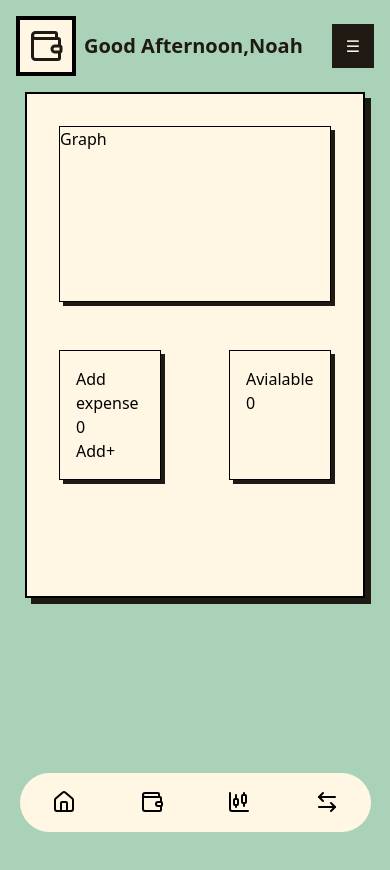
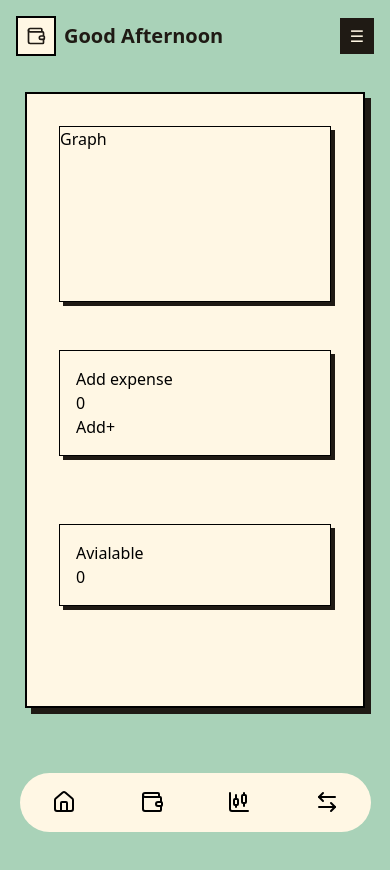
Before and after one commit to Saravanan-e-2003/FinApp, a React (Vite) app: page / in a window 390 px wide. Shown: the top 870 px of the page. Built offline with nearby package versions, Linux system fonts and the light colour scheme.

Commit message:
responsiveness

```diff
--- a/index.html
+++ b/index.html
@@ -6,7 +6,7 @@
     <meta name="viewport" content="width=device-width, initial-scale=1.0" />
     <title>Tracker</title>
   </head>
-  <body class="bg-[#a9d2b8]">
+  <body class="bg-[#a9d2b8] overflow-hidden">
     <div id="root"></div>
     <script type="module" src="/src/main.jsx"></script>
   </body>
--- a/src/Components/Header.jsx
+++ b/src/Components/Header.jsx
@@ -9,19 +9,19 @@ const getData = () => {
 
 const Header = () => {
   const [GreetingTxt, setGreetingTxt] = useState("Good Morning, user!");
-  const [userName, setUserName] = useState("Noah");
+  // const [userName, setUserName] = useState("Noah");
   const [isMobileMenuOpen, setIsMobileMenuOpen] = useState(false);
 
 
   useEffect(() => {
     if (getData() >= 12) {
-      setGreetingTxt(`Good Afternoon,${userName}`);
+      setGreetingTxt(`Good Afternoon`);
     } else if (getData() >= 16 && getData <= 2) {
-      setGreetingTxt(`Good Evening, ${userName}`);
+      setGreetingTxt(`Good Evening`);
     } else {
-      setGreetingTxt(`Good Morning, ${userName}`);
+      setGreetingTxt(`Good Morning`);
     }
-    setUserName("Noah");
+    // setUserName("Noah");
   }, []);
 
 
@@ -32,10 +32,10 @@ const Header = () => {
           <img
             src="/icon.svg"
             alt="Logo"
-            className="h-[60px] w-[60px] bg-[#fff7e4] p-2 border-4"
+            className=" h-[40px] w-[40px] md:h-[60px] md:w-[60px] bg-[#fff7e4] p-2 border-2 md:border-4"
           />
 
-          <h1 className="text-[#1f1a14] text-xl sm:text-xl md:text-[32px] ml-2 font-bold">{GreetingTxt}</h1>
+          <h1 className="text-[#1f1a14] text-xl md:text-[32px] ml-2 font-bold">{GreetingTxt}</h1>
         </div>
 
 
@@ -52,7 +52,7 @@ const Header = () => {
         <div className="md:hidden">
           <button
             onClick={() => setIsMobileMenuOpen(!isMobileMenuOpen)}
-            className="px-3 py-2 bg-[#1f1a14] text-[#fff7e4] border-[#1f1a14] border-2"
+            className="px-2 py-1 bg-[#1f1a14] text-[#fff7e4] border-[#1f1a14] border-2"
             aria-expanded={isMobileMenuOpen ? "true" : "false"}
           >
             <span className="sr-only">Open main menu</span>
--- a/src/Components/Overview.jsx
+++ b/src/Components/Overview.jsx
@@ -40,8 +40,8 @@ export default function Overview(){
             </ResponsiveContainer>
           </div>
 
-          <div className='flex gap-5'>
-            <div className='addExpenseBox border  m-6 w-1/2 p-4 shadow-[4px_4px_0_#1f1a14]'>
+          <div className='flex flex-col gap-5 md:flex-row'>
+            <div className='addExpenseBox border m-6  md:w-1/2 p-4 shadow-[4px_4px_0_#1f1a14]'>
               <h2 className='p-0 m-0'>Add expense</h2>
               <h2>{totalSpent}</h2>
               <button onClick={() =>{ SetIsModelOpen(!isModelOpen);}}>Add+</button>
@@ -53,7 +53,7 @@ export default function Overview(){
               }}
               saveTotalSpent={saveTotalSpent}
             />
-            <div className='availableAmountBox border p-4 m-6 w-1/2 shadow-[4px_4px_0_#1f1a14]'>
+            <div className='availableAmountBox  border m-6  md:w-1/2 p-4 shadow-[4px_4px_0_#1f1a14]'>
               <h2>Avialable</h2>
               <p>{TotalBalance}</p>
             </div>
--- a/src/Components/Page.jsx
+++ b/src/Components/Page.jsx
@@ -47,10 +47,9 @@ const Page = () => {
             <SideButton btnName="Transactions" isMobile={false} path="/Transactions" />
           </Link>
         </div>
-        <div className="contentBox p-2 md:m-6 md:w-full w-[calc(100%-50px)] border-2 overflow-clip bg-[#fff7e4] shadow-[6px_6px_0_#1f1a14] mx-auto sm:mt-[20px]
-                h-[60%]
+        <div className="contentBox p-2 md:m-6 md:w-full w-[calc(100%-50px)] border-2 overflow-clip bg-[#fff7e4] shadow-[6px_6px_0_#1f1a14] mt-[20px] md:mt-[50px] mx-auto
+                h-[73%]
                 md:h-[calc(75%-10px)]
-                sm:h-[90%]
                 ">
           <Routes>
             <Route path="/" element={<Overview />}></Route>
```
